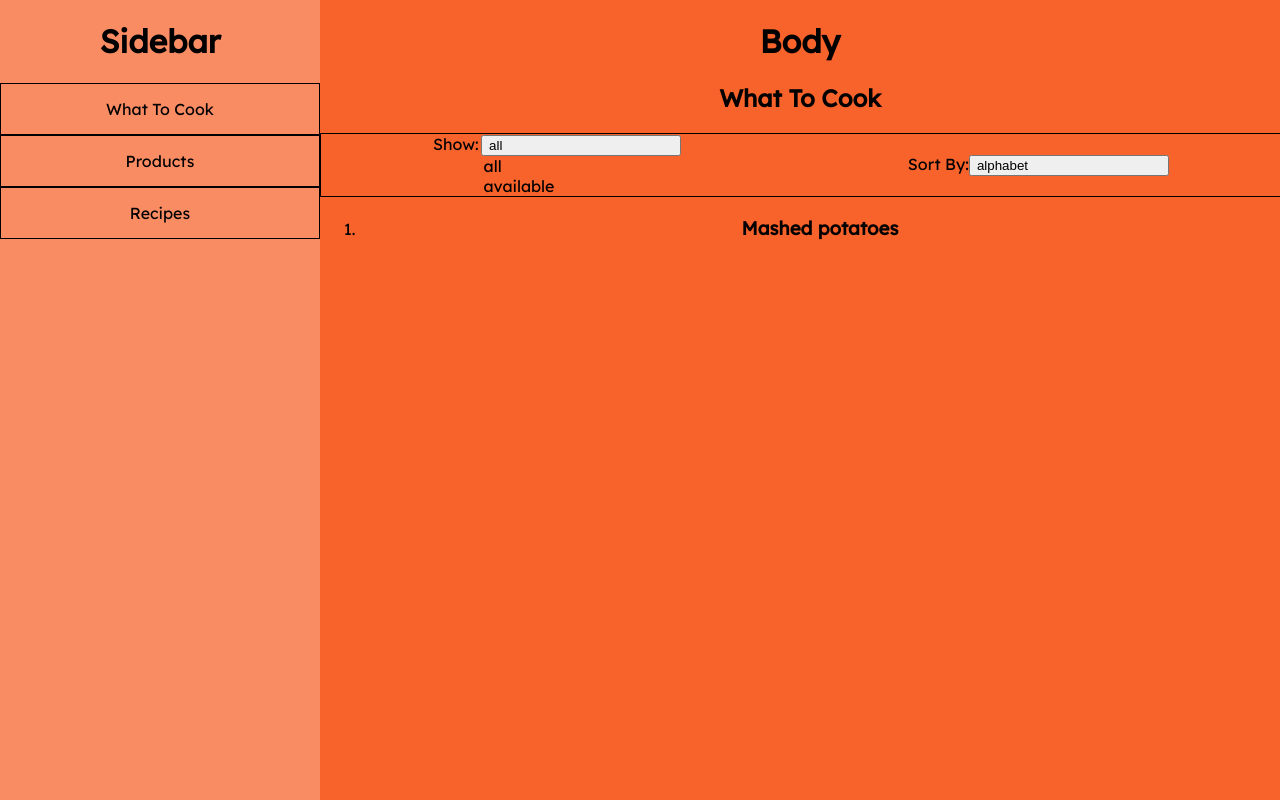
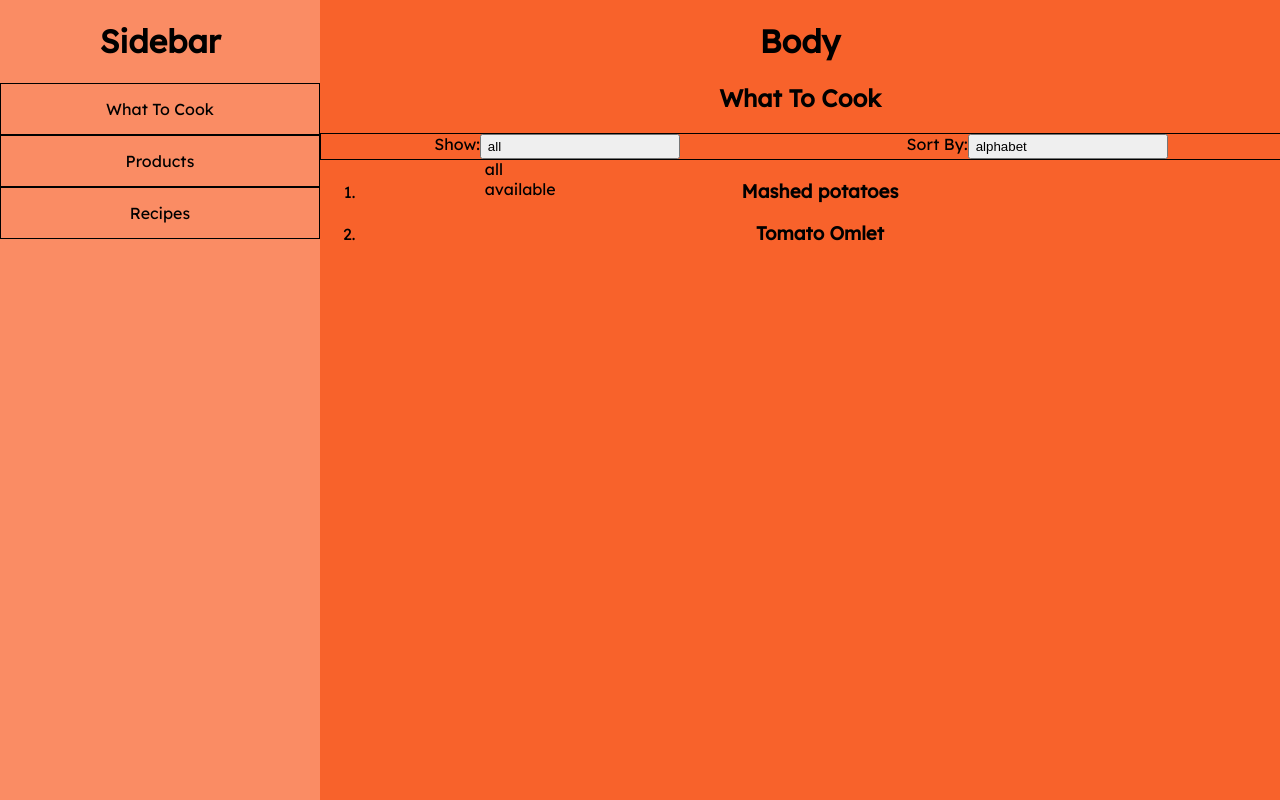
Before and after one commit to SaulReznik/WhatToCook, a React app: page / in a window 1280 px wide. Both pictures are taken after a click on the button "all". Built offline with nearby package versions, Linux system fonts and the light colour scheme.

Commit message:
created dropdown component

```diff
--- a/src/App.css
+++ b/src/App.css
@@ -20,4 +20,7 @@ input:focus {
     background-color: rgb(248, 98, 43);
     height: 100%;
     width: 75%;
+    overflow-y: auto;
+    overflow-x: auto;
+    box-sizing: border-box;
 }
--- a/src/App.js
+++ b/src/App.js
@@ -23,6 +23,9 @@ export default class App extends React.Component{
                 name: "Potato",
                 amount: '5'
             },
+            {name: "Butter", amount: "1000",},
+            {name: "Salt", amount: "2000"},
+            {name: "Egg", amount: "10"},
             {
                 name: "tomato",
                 amount: '5'
@@ -43,15 +46,25 @@ export default class App extends React.Component{
                         amount: '5',
                     },
                     {
-                        name: 'butter',
+                        name: 'Butter',
                         amount: '200',
                     },
                     {
-                        name: 'salt',
+                        name: 'Salt',
                         amount: '15'
                     }
                 ],
                 instructions: 'Some Text',
+            },
+            {
+                name: 'Tomato Omlet',
+                ingredients: [
+                    {name: "Tomato",amount: "1",},
+                    {name: "Egg", amount: "1"},
+                    {name: "Salt", amount: "10"},
+                    {name: "Butter", amount: "40"}
+                ],
+                instructions: "Some text",
             }
         ]
     };
--- /dev/null
+++ b/src/components/UI/Dropdown.js
@@ -0,0 +1,35 @@
+import React from 'react';
+
+import '../../styles/UI/Dropdown.css';
+
+const Dropdown = props => {
+    const {
+        toggleDropdown,
+        activeItem,
+        showDropdown,
+        dropdownItems,
+        selectHandler
+    } = props;
+    return(
+    <div className='dropdownContainer'>
+        <button
+            onClick={toggleDropdown}
+            className='dropdownBtn'
+        >{activeItem}</button>
+        <div className='dropdownItems'>
+            {
+                showDropdown ?
+                    dropdownItems.map((item, index) => (
+                        <div
+                            key={`${item}${index}`}
+                            className='dropdownItem'
+                            onClick={() => selectHandler(item)}
+                        >{item}</div>
+                    ))
+                    : null
+            }
+        </div>
+    </div>
+)};
+
+export default Dropdown;
--- a/src/components/routes/WhatToCook.js
+++ b/src/components/routes/WhatToCook.js
@@ -1,4 +1,6 @@
 import React from 'react';
+
+import Dropdown from '../UI/Dropdown';
 
 import '../../styles/WhatToCook.css';
 
@@ -18,13 +20,13 @@ export default class WhatToCook extends React.Component{
         showSortByItems: false,
     };
 
-    toggleFilters = () => {
-        this.setState({showFilters: !this.state.showFilters})
-    }
+    toggleFilters = () => this.setState({showFilters: !this.state.showFilters})
 
-    toggleSortByItems = () => {
-        this.setState({ showSortByItems: !this.state.showSortByItems })
-    }
+    toggleSortByItems = () => this.setState({ showSortByItems: !this.state.showSortByItems })
+
+    filterSelect = filter => this.setState({activeFilter: filter})
+
+    sortByItemSelect = sortByItem => this.setState({ activeSortByItem: sortByItem })
 
     render(){
         const {
@@ -43,38 +45,26 @@ export default class WhatToCook extends React.Component{
 
                 <div id='filterSortContainer'>
 
-                    <div className='dropdownContainer'>
+                    <div className='filterSortItem'>
                         <span>Show: </span>
-                        <div>
-                            <button
-                                onClick={this.toggleFilters}
-                                className='dropdownBtn'
-                            >{activeFilter}</button>
-                            {
-                                showFilters ?
-                                filters.map((item, index) => (
-                                    <div key={`${item}${index}`} className='dropdownItem'>{item}</div>
-                                ))
-                                : null
-                            }
-                        </div>
+                        <Dropdown
+                            toggleDropdown={this.toggleFilters}
+                            activeItem={activeFilter}
+                            showDropdown={showFilters}
+                            dropdownItems={filters}
+                            selectHandler={this.filterSelect}
+                        />
                     </div>
 
-                    <div className='dropdownContainer'>
+                    <div className='filterSortItem'>
                         <span>Sort By: </span>
-                        <div>
-                            <button
-                                onClick={this.toggleSortByItems}
-                                className='dropdownBtn'
-                            >{activeSortByItem}</button>
-                            {
-                                showSortByItems ?
-                                sortByItems.map((item, index) => (
-                                    <div key={`${item}${index}`} className='dropdownItem'>{item}</div>
-                                ))
-                                : null
-                            }
-                        </div>
+                        <Dropdown
+                            toggleDropdown={this.toggleSortByItems}
+                            activeItem={activeSortByItem}
+                            showDropdown={showSortByItems}
+                            dropdownItems={sortByItems}
+                            selectHandler={this.sortByItemSelect}
+                        />
                     </div>
 
                 </div>
--- /dev/null
+++ b/src/styles/UI/Dropdown.css
@@ -0,0 +1,16 @@
+.dropdownBtn {
+    height: 25px;
+    width: 200px;
+    text-align: left;
+}
+
+.dropdownItems {
+    position: absolute;
+}
+
+.dropdownItem {
+    height: inherit;
+    padding-left: 5px;
+    text-align: left;
+    z-index: 50;
+}
--- a/src/styles/WhatToCook.css
+++ b/src/styles/WhatToCook.css
@@ -2,23 +2,11 @@
     width: 100%;
     border: 1px solid black;
     display: flex;
-    align-items: center;
+    align-items: flex-start;
     justify-content: space-around;
 }
 
-.dropdownContainer {
+.filterSortItem {
     display: flex;
     flex-flow: row;
 }
-
-.dropdownBtn {
-    width: 200px;
-    text-align: left;
-}
-
-.dropdownItem {
-    width: 200px;
-    padding-left: 5px;
-    text-align: left;
-    z-index: 50,
-}
```
